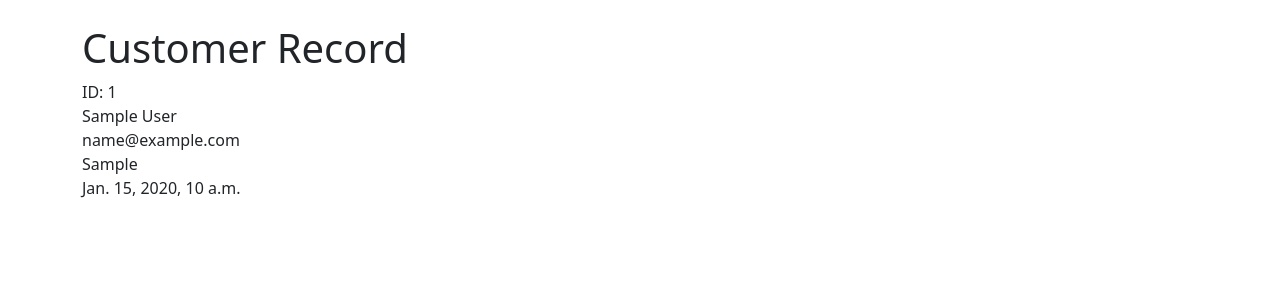
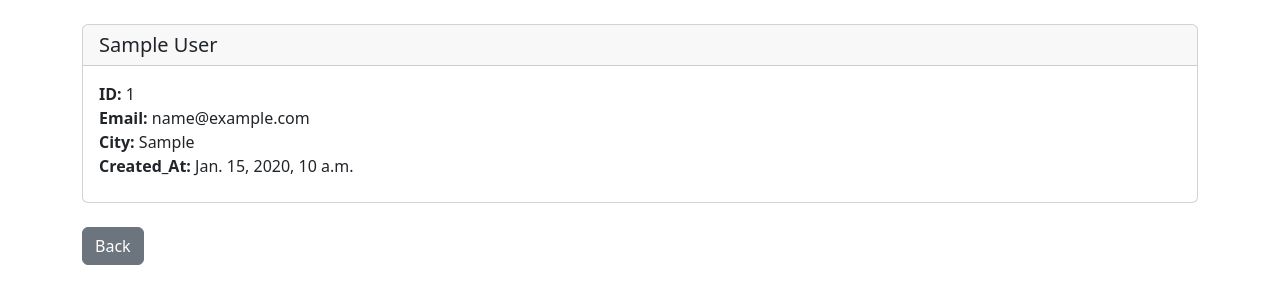
Before and after one commit to pydeveloperashish/CRM-App-Using-Django, a Django app: page /record/1 in a window 1280 px wide. Shown: the part 56-360 px from the top of the page. Run offline with Django 4.2, Linux system fonts and the light colour scheme; a user stored in the database is signed in; tables that the repository leaves empty hold one stand-in row (values such as "Sample post").

Commit message:
Bootstrap-Card Added-for-individual-records

```diff
--- a/website/templates/record.html
+++ b/website/templates/record.html
@@ -1,12 +1,21 @@
 {% extends "base.html" %}
 
 {% block content %}
-<h1>Customer Record</h1>
-ID: {{ customerRecord.id }}<br>
-{{ customerRecord.first_name }} {{ customerRecord.last_name }}<br>
-{{ customerRecord.email }}<br>
-{{ customerRecord.city }}<br>
-{{ customerRecord.created_at }}<br>
+<div class="card">
+    <h5 class="card-header">
+        {{ customerRecord.first_name }} {{ customerRecord.last_name }}
+    </h5>
+    <div class="card-body">
+      <p class="card-title">
+        <strong>ID: </strong>{{ customerRecord.id }}<br>
+        <strong>Email: </strong>{{ customerRecord.email }}<br>
+        <strong>City: </strong>{{ customerRecord.city }}<br>
+        <strong>Created_At: </strong>{{ customerRecord.created_at }}<br>
+      </p>
+    </div>
+  </div>
+<br>
+<a href="{% url 'home' %}" class="btn btn-secondary">Back</a>
 
 
 {% endblock %}
```
